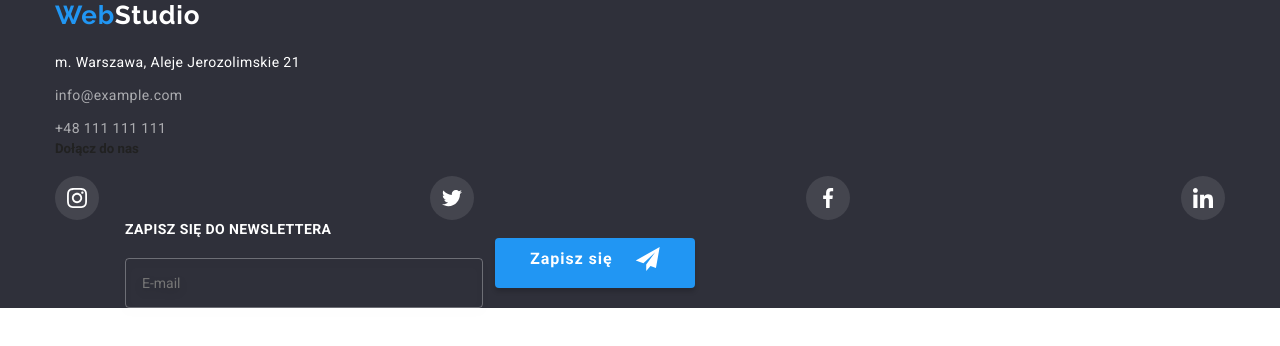
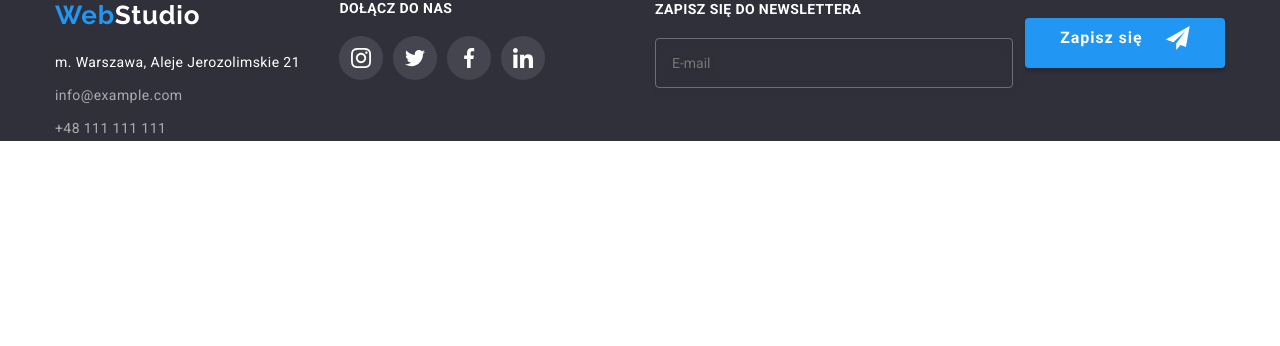
Before and after one commit to Joanna-Golofit/goit-markup-hw-08, a plain HTML site: page index.html in a window 1280 px wide. Drawn offline with nearby package versions, Linux system fonts and the light colour scheme.

Commit message:
contact us w trakcie

```diff
--- a/sass/base/_container.scss
+++ b/sass/base/_container.scss
@@ -21,6 +21,14 @@
   .container {
     max-width: 480px;
   }
+  .contact-us .container {
+    // padding-top: 60px;
+    // padding-bottom: 60px;
+    display: flex;
+    flex-wrap: wrap;
+    justify-content: center;
+    // align-items: baseline;
+  }
 }
 
 @media screen and (min-width: 768px) {
@@ -32,6 +40,9 @@
   .container {
     max-width: 1200px;
   }
+   .contact-us .container {
+    justify-content: space-between;
+   }
 }
 
 // .container {
--- a/sass/components/_headers.scss
+++ b/sass/components/_headers.scss
@@ -22,6 +22,14 @@
   font-weight: 700;
   text-align: center;
   letter-spacing: 0.03em;
+}
+.join-us__header {
+  font-weight: 700;
+  font-size: 14px;
+  line-height: 1.143;
+  letter-spacing: 0.03em;
+  text-transform: uppercase;
+  color: $white-color;
 }
 
 @media screen and (min-width: 480px) {
--- a/sass/layout/_contact.scss
+++ b/sass/layout/_contact.scss
@@ -1,5 +1,6 @@
-.addresses {
-  margin-right: 70px;
+
+.join-us {
+  width: 206px;
 }
 .join-us__link {
   background-color: rgba(255, 255, 255, 0.1);
@@ -39,9 +40,7 @@ color: $white-color;
 .address__item:nth-child(2) {
   margin: 9px 0;
 }
-.newsletter {
-  margin-left: 70px;
-}
+
 .newsletter__label {
   font-weight: 700;
   font-size: 14px;
@@ -57,7 +56,6 @@ color: $white-color;
   margin: auto;
 }
 .newsletter__email {
-  width: 358px;
   height: 50px;
   margin-right: 12px;
   margin-top: 20px;
@@ -69,3 +67,102 @@ color: $white-color;
   padding: 0 0 0 16px;
   outline: none;
 }
+
+@media screen and (min-width: 480px) {
+  .addresses {
+    // margin-right: 70px;
+  }
+  .address {
+
+  }
+  .newsletter__wrapper {
+    display: flex;
+    flex-wrap: wrap;
+  }
+  .newsletter__email {
+    width: 450px;
+  }
+}
+@media screen and (min-width: 768px) {
+
+}
+@media screen and (min-width: 1200px) {
+  .newsletter {
+    margin-left: 70px;
+  }
+  .newsletter__email {
+    width: 358px;
+  }
+}
+
+// .addresses {
+//   margin-right: 70px;
+// }
+// .join-us__link {
+//   background-color: rgba(255, 255, 255, 0.1);
+//   color: $white-color;
+//   transition: background-color 250ms cubic-bezier(0.4, 0, 0.2, 1);
+
+//   &:hover,
+//   &:focus {
+//     background-color: $blue-color;
+//   }
+// }
+// .join-us__item:not(:last-child) {
+//   margin-right: 10px;
+// }
+// .join-us__social {
+//   margin-top: 20px;
+// }
+// .contact-us {
+//   background-color: $background-color-dark;
+// }
+// .address__link {
+//   font-size: 14px;
+//   line-height: 1.71;
+//   letter-spacing: 0.03em;
+//   font-style: normal;
+//   color: $opacity-color;
+//   transition: color 250ms cubic-bezier(0.4, 0, 0.2, 1);
+
+//   &:hover,
+//   &:focus {
+//     color: $blue-color;
+//   }
+// }
+// .address__link--white {
+// color: $white-color;
+// }
+// .address__item:nth-child(2) {
+//   margin: 9px 0;
+// }
+// .newsletter {
+//   margin-left: 70px;
+// }
+// .newsletter__label {
+//   font-weight: 700;
+//   font-size: 14px;
+//   line-height: 1.143;
+//   letter-spacing: 0.03em;
+//   text-transform: uppercase;
+//   color: $white-color;
+// }
+// .newsletter__wrapper {
+//   display: flex;
+// }
+// .newsletter__icon {
+//   margin: auto;
+// }
+// .newsletter__email {
+//   width: 358px;
+//   height: 50px;
+//   margin-right: 12px;
+//   margin-top: 20px;
+//   border: 1px solid rgba(255, 255, 255, 0.3);
+//   box-sizing: border-box;
+//   filter: drop-shadow(0px 4px 4px rgba(0, 0, 0, 0.15));
+//   border-radius: 4px;
+//   background-color: transparent;
+//   padding: 0 0 0 16px;
+//   outline: none;
+// }
--- a/sass/layout/_team.scss
+++ b/sass/layout/_team.scss
@@ -28,12 +28,12 @@
   border-radius: 0px 0px 4px 4px;
 }
 
-// podkresla blad
-// @media screen and (min-width: 320px) and (max-width: 767px) {
-//   .team__item {
-//     width: 450px;
-//   }
-// }
+
+@media screen and (min-width: 320px) and (max-width: 767px) {
+  .team__item {
+    width: 450px;
+  }
+}
 
 @media screen and (min-width: 768px) {
 .team__item {
```
Also changed, not shown: css/main.css, css/main.min.css, 2 other files.
